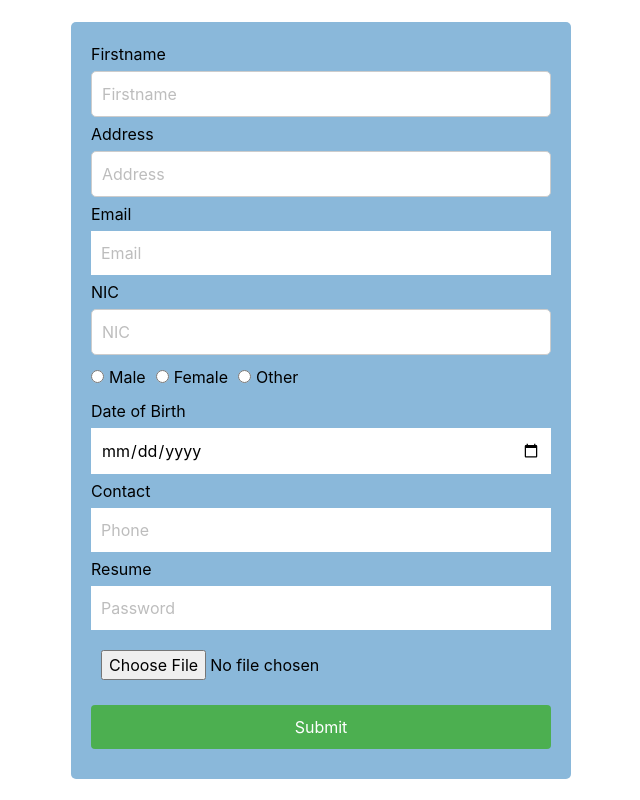
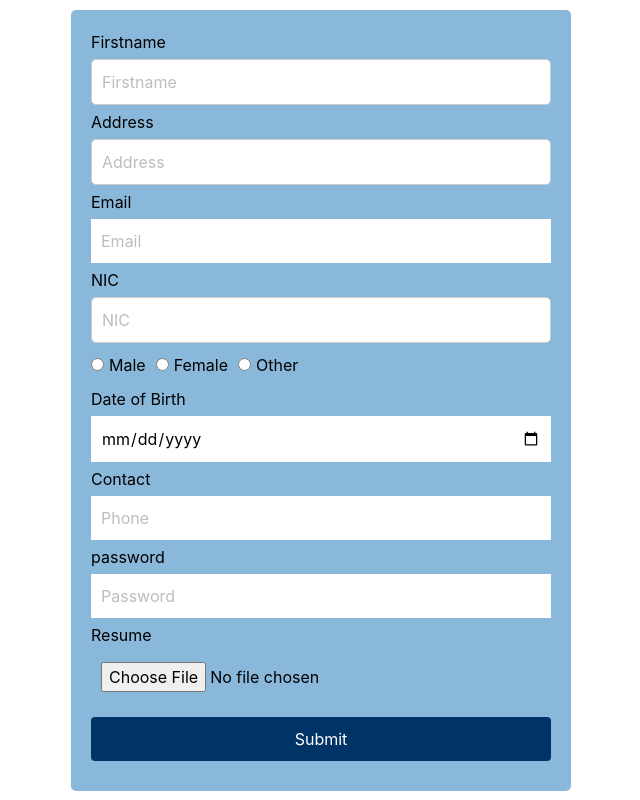
Before and after one commit to mihili2002/PeaceMind-ITPM, a React (Create React App) app in the folder FRONTEND/: page /TherapistAddTherapist in a window 1280 px wide. Shown: the whole page, without its empty margins (319-959 px from the left). Built offline with nearby package versions, Linux system fonts and the light colour scheme; no server answers; what @react-pdf/renderer would draw is missing.

Commit message:
Update Add therapists

```diff
--- a/FRONTEND/src/components/TherapistAddTherapist.jsx
+++ b/FRONTEND/src/components/TherapistAddTherapist.jsx
@@ -46,16 +46,16 @@ function AddTherapist() {
       })
       .catch((err) => console.error(err));
   };
-  // axios.get('http://localhost:8070/therapist/getTherapistsFullname')
-  //     .then(response => {
-  //       // Handle successful response
-  //       // Set therapists' names to the component's state
-  //       setTherapists(response.data);
-  //     })
-  //     .catch(error => {
-  //       // Handle errors occurred during the request
-  //       console.error('There was a problem with the request:', error);
-  //     });
+  axios.get('http://localhost:8070/therapist/getTherapistsFullname')
+      .then(response => {
+        // Handle successful response
+        // Set therapists' names to the component's state
+        setTherapists(response.data);
+      })
+      .catch(error => {
+        // Handle errors occurred during the request
+        console.error('There was a problem with the request:', error);
+      });
 
   return (
     <div style={{ display: 'flex', justifyContent: 'center', alignItems: 'center', minHeight: '100vh' }}>
@@ -148,7 +148,7 @@ function AddTherapist() {
           required
         />
 
-        <lable html for="Resume">Resume</lable>
+        <lable html for="Resume">password</lable>
         <input
           type="password"
           placeholder="Password"
@@ -157,13 +157,16 @@ function AddTherapist() {
           style={{ width: '100%', padding: '10px', fontSize: '16px', margin: '5px 0' }}
           required
         />
+        <lable html for="contact">Resume</lable>
         <input
           type="file"
           onChange={handleFileChange}
           style={{ width: '100%', padding: '10px', fontSize: '16px', margin: '5px 0' }}
           required
         />
-        <button type="submit" style={{ width: '100%', padding: '10px', fontSize: '16px', margin: '10px 0', backgroundColor: '#4CAF50', color: 'white', border: 'none', borderRadius: '4px', cursor: 'pointer' }}>Submit</button>
+       <button type="submit" style={{ width: '100%', padding: '10px', fontSize: '16px', margin: '10px 0', backgroundColor: '#003366', color: 'white', border: 'none', borderRadius: '4px', cursor: 'pointer' }}>Submit</button>
+
+
       </form>
     </div>
   );
```
